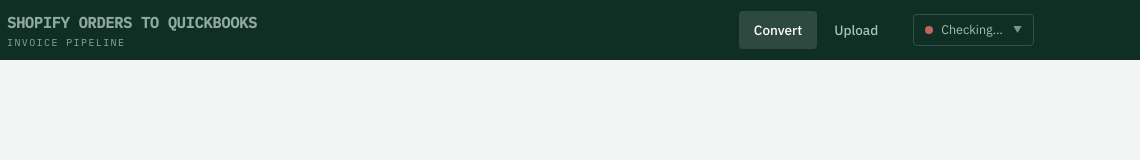
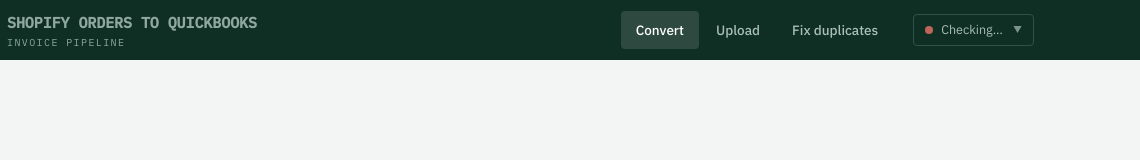
Before and after one commit to availityltd/qb-invoice-uploader, a website: page public/index.html in a window 1280 px wide. Shown: the full height of the page, 140-1280 px from the left. Drawn offline with Linux system fonts and the light colour scheme; no server answers.

Commit message:
Update index.html

```diff
--- a/public/index.html
+++ b/public/index.html
@@ -25,6 +25,7 @@
   <nav>
     <a href="/" class="on">Convert</a>
     <a href="/upload.html">Upload</a>
+    <a href="/fix.html">Fix duplicates</a>
   </nav>
   <div class="conn" id="connBox"><span class="dot" id="dot"></span><span id="connText">Checking…</span><span class="caret">▼</span>
     <div class="switcher" id="switcher"></div></div>
```
